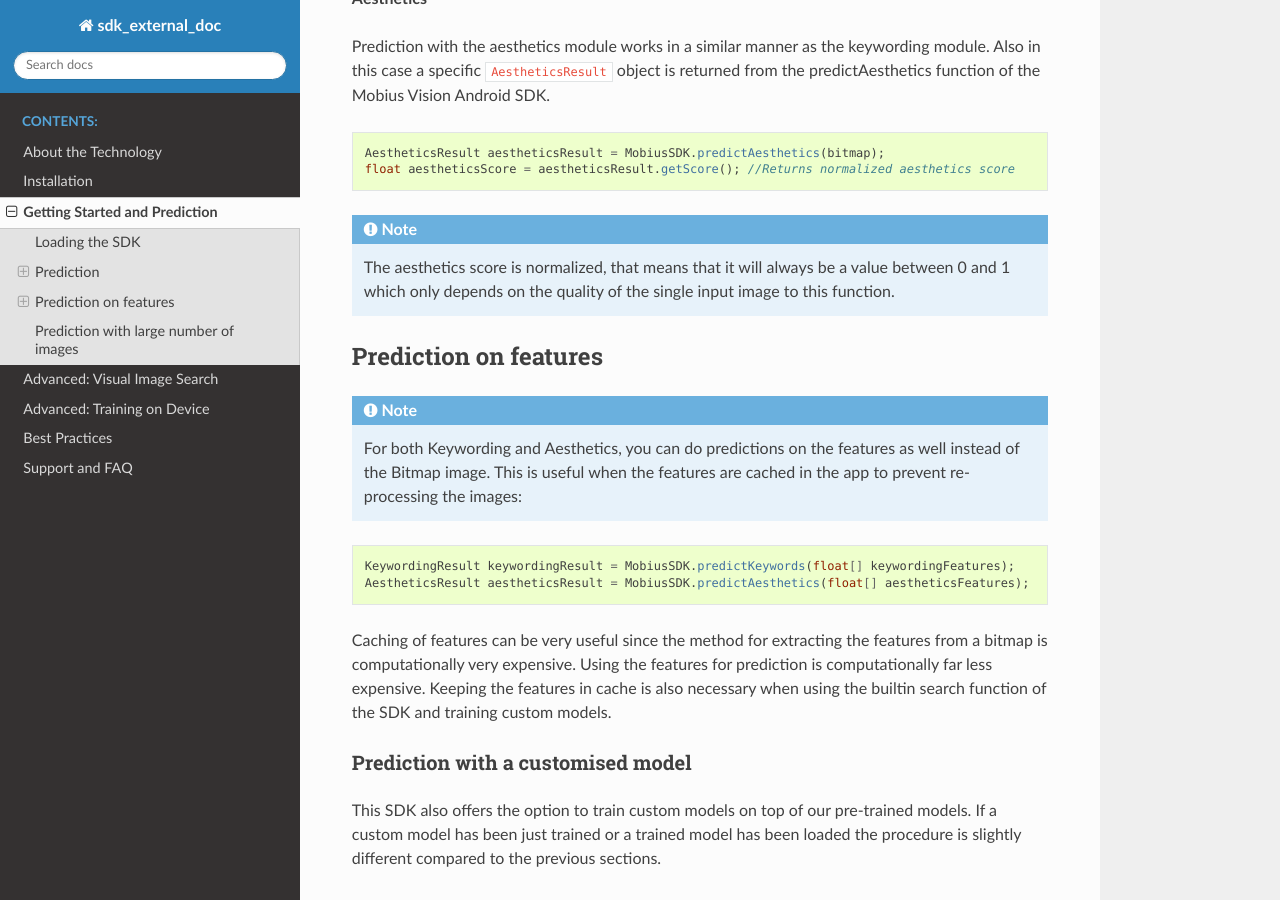
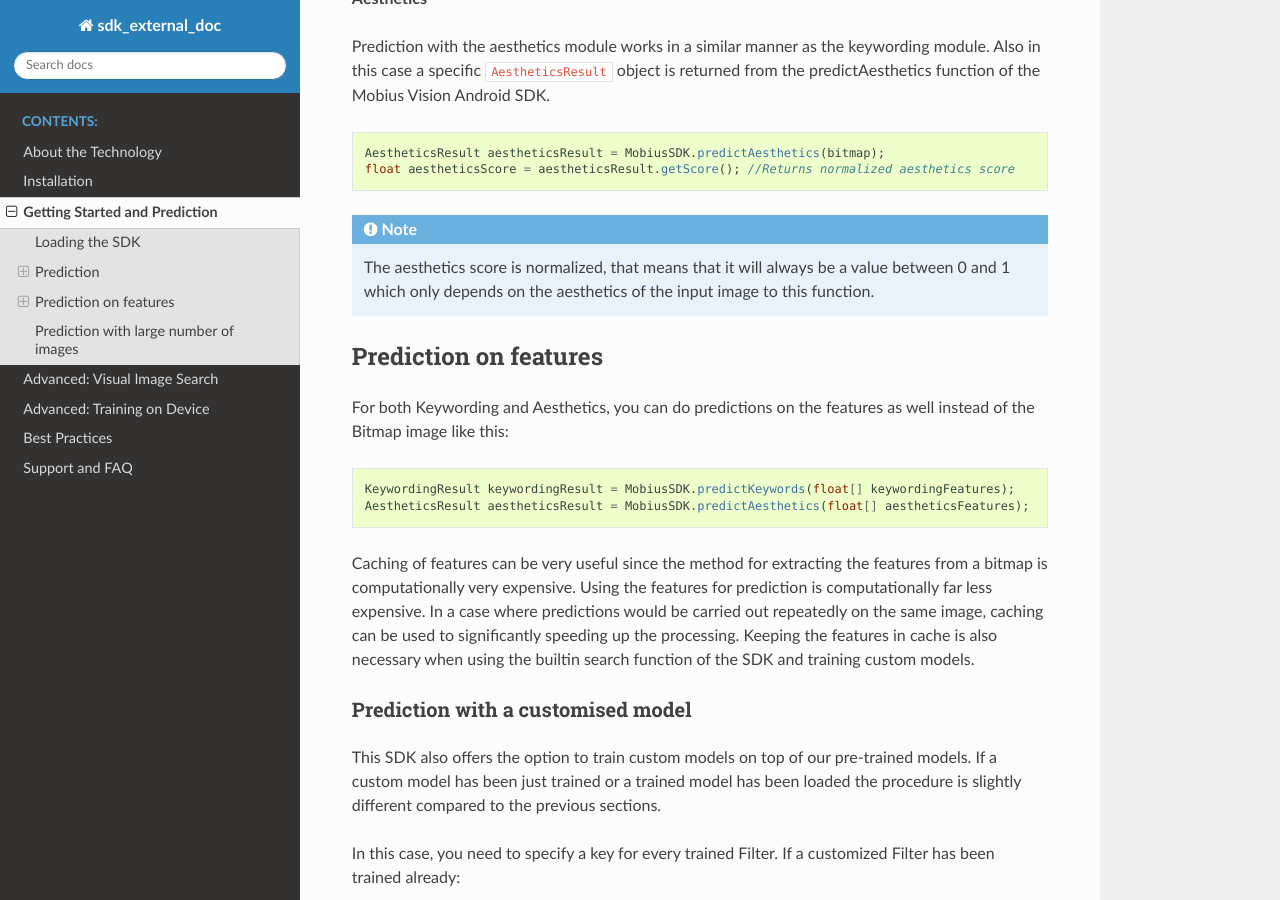
Before and after one commit to mobiusml/external-doc-test, a Sphinx documentation site: the page built from source/getting-started.rst, in a window 1280 px wide and 900 px high, scrolled down 2668 px. Built offline with Sphinx 7.4.7 and the Read the Docs theme 2.0.0, drawn with Linux system fonts in a browser that asks for light colours; formulas are drawn with MathJax 3.

Commit message:
Minor text changes

```diff
--- a/source/getting-started.rst
+++ b/source/getting-started.rst
@@ -104,23 +104,21 @@
 
 .. note::
 
-  The aesthetics score is normalized, that means that it will always be a value between 0 and 1 which only depends on the quality of the single input image to this function.
+  The aesthetics score is normalized, that means that it will always be a value between 0 and 1 which only depends on the aesthetics of the input image to this function.
 
 
 Prediction on features
 -------------------------
 
 
-.. note::
-
-  For both Keywording and Aesthetics, you can do predictions on the features as well instead of the Bitmap image. This is useful when the features are cached in the app to prevent re-processing the images:
+For both Keywording and Aesthetics, you can do predictions on the features as well instead of the Bitmap image like this:
 
 ::
 
   KeywordingResult keywordingResult = MobiusSDK.predictKeywords(float[] keywordingFeatures);
   AestheticsResult aestheticsResult = MobiusSDK.predictAesthetics(float[] aestheticsFeatures);
 
-Caching of features can be very useful since the method for extracting the features from a bitmap is computationally very expensive. Using the features for prediction is computationally far less expensive. Keeping the features in cache is also necessary when using the builtin search function of the SDK and training custom models.
+Caching of features can be very useful since the method for extracting the features from a bitmap is computationally very expensive. Using the features for prediction is computationally far less expensive. In a case where predictions would be carried out repeatedly on the same image, caching can be used to significantly speeding up the processing. Keeping the features in cache is also necessary when using the builtin search function of the SDK and training custom models.
 
 .. todo::
 
```
